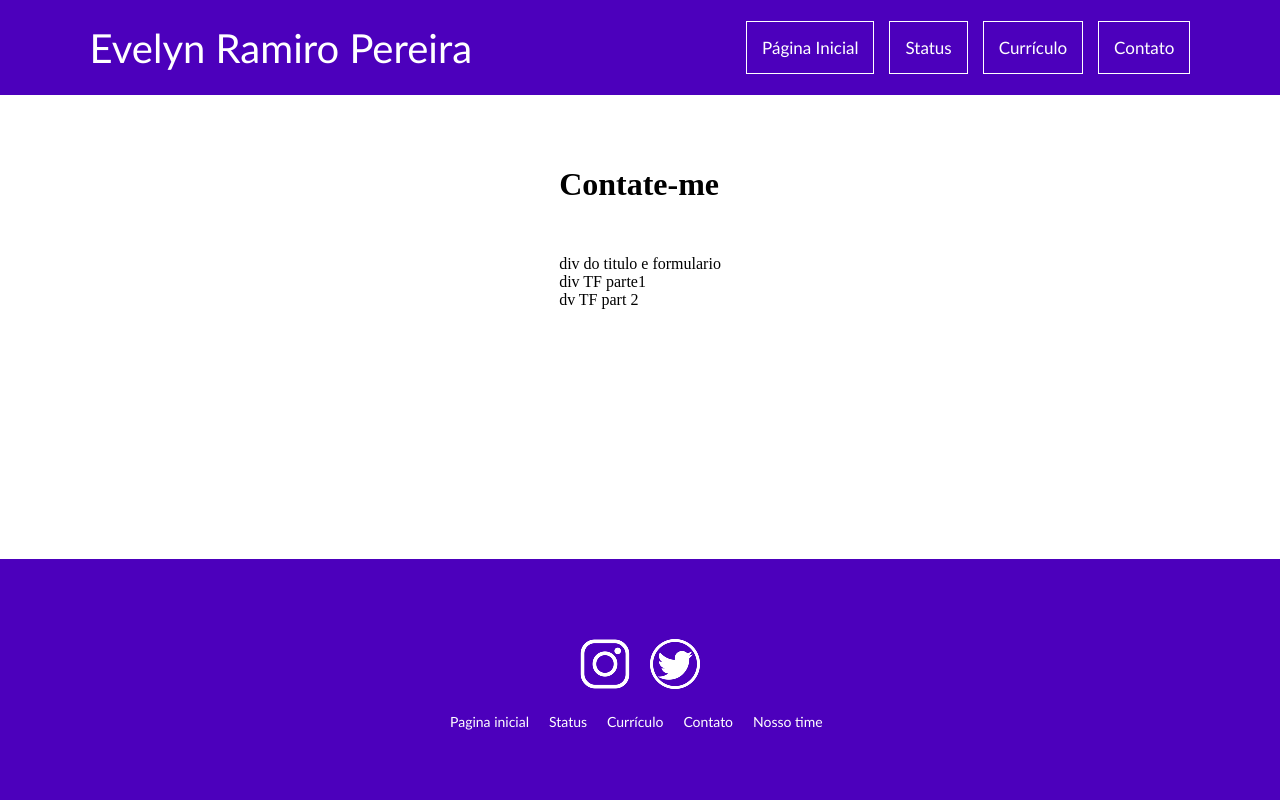
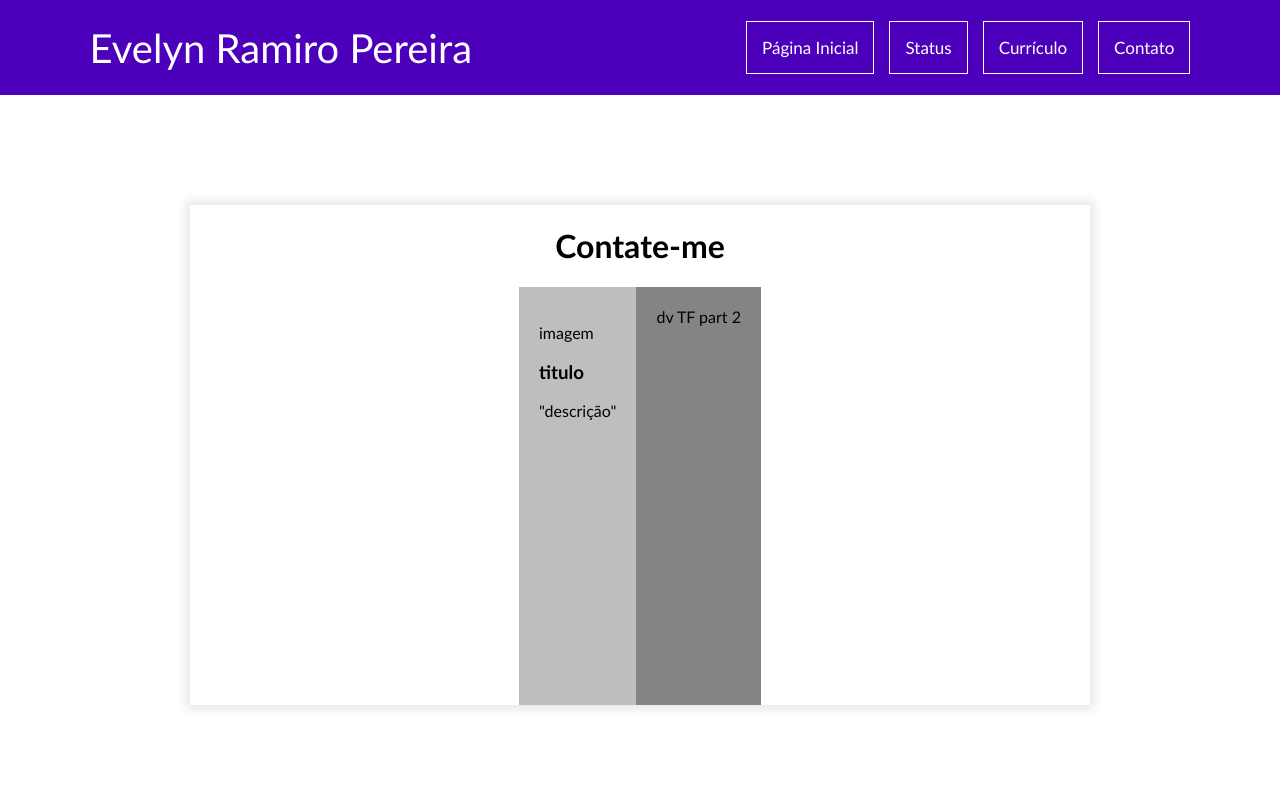
Before and after one commit to EllynRP/portfolio, a React (Vite) app: page /contato in a window 1280 px wide. Shown: the top 800 px of the page. Built offline with nearby package versions, Linux system fonts and the light colour scheme.

Commit message:
banco de dados03102023

```diff
--- a/src/componentes/contato/Contato.css
+++ b/src/componentes/contato/Contato.css
@@ -1,3 +1,39 @@
-.tituloMain{
-    font-size: 30px;
-  }
+.content-contato{
+  margin-top: 60px;
+  padding: 50px;
+  display: grid;
+  justify-content: center;
+  column-gap: 30px;
+  row-gap: 30px;
+  font-family: 'Gill Sans', 'Gill Sans MT', Calibri, 'Trebuchet MS', sans-serif;
+}
+
+.content-contato2{
+  height: 500px;
+  width: 900px;
+  display: flex;
+  flex-direction: column;
+  box-shadow: 0px 0px 10px 4px #0000001a;
+}
+
+.titleContato{
+  display: flex;
+  justify-content: center;
+}
+
+.content-contato3{
+  width: 900px;
+  height: 420px;
+  display: flex;
+  justify-content: center;
+}
+
+.formularioDescricao{
+  background-color: rgb(190, 190, 190);
+  padding:20px ;
+}
+
+.formularioContato{
+  background-color: rgb(133, 132, 132);
+  padding:20px ;
+}
--- a/src/componentes/contato/Contato.tsx
+++ b/src/componentes/contato/Contato.tsx
@@ -1,28 +1,26 @@
-import '.Contato/.css'
-import Header from '../header/Header'
-import Footer from '../footer/Footer'
-
+import "./Contato.css"
 
 function Contato(){
     return(
-       <>
-        <Header/>
-        <div className='content-main'>
-          <div className='tiluloMain'>
-            <h1>Contate-me</h1>
-          </div>
-          <div>
-            div do titulo e formulario
-            <div>
-              div TF parte1
-            </div>
-            <div>
+        <div className='content-contato'>
+          <div className="content-contato2">
+            <h1 className="titleContato">Contate-me</h1>
+            <div className="content-contato3">
+              <div className="formularioDescricao">
+                <div>
+                  <p>imagem</p>
+                  <h3>titulo</h3>
+                  <p>"descrição"</p>
+                </div>
+              </div>
+              <div className="formularioContato">
               dv TF part 2
+              </div>
             </div>
           </div>
         </div>
-        <Footer/>
-      </>
+
     )
 }
+
 export default Contato
--- a/src/main.tsx
+++ b/src/main.tsx
@@ -3,6 +3,7 @@ import './main.css'
 import Header from './componentes/header/Header'
 import Footer from './componentes/footer/Footer'
 import Main from './componentes/main/Main'
+import Contato from './componentes/contato/Contato'
 
 import * as ReactDOM from "react-dom/client";
 
@@ -43,21 +44,7 @@ const router = createBrowserRouter([
     element:
       <>
         <Header/>
-        <div className='content-main'>
-          <div className='tiluloMain'>
-            <h1>Contate-me</h1>
-          </div>
-          <div>
-            div do titulo e formulario
-            <div>
-              div TF parte1
-            </div>
-            <div>
-              dv TF part 2
-            </div>
-          </div>
-        </div>
-
+        <Contato/>
         <Footer/>
       </>,
   },
--- a/tsconfig.json
+++ b/tsconfig.json
@@ -20,6 +20,6 @@
     "noUnusedParameters": true,
     "noFallthroughCasesInSwitch": true
   },
-  "include": ["src"],
+  "include": ["src", "playground-2.mongodb.js"],
   "references": [{ "path": "./tsconfig.node.json" }]
 }
```
Also changed, not shown: playground-2.mongodb.js (added, +65 -0 lines).
